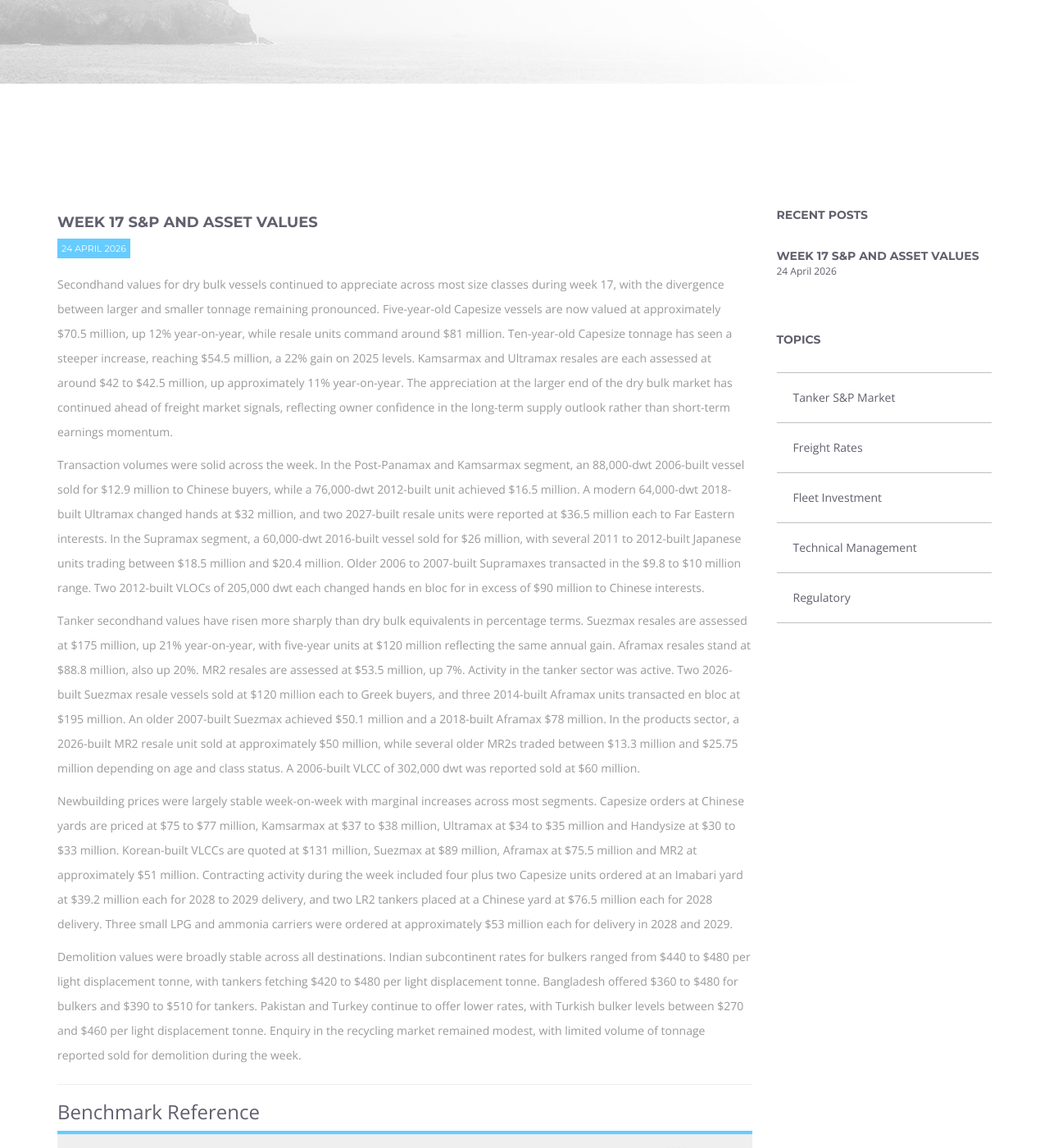
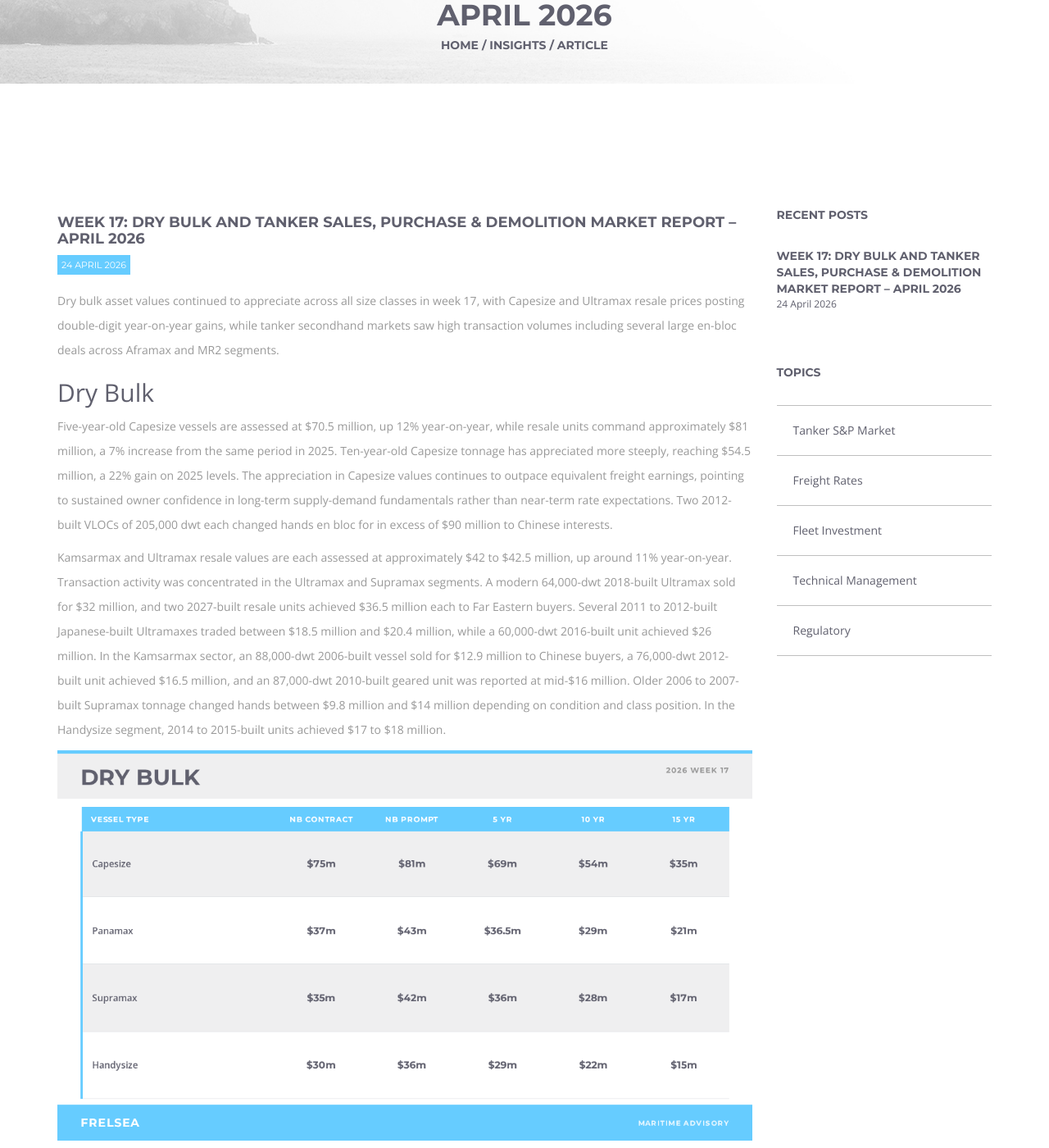
Before and after one commit to frelsea/frelsea.github.io, a Jekyll site: the page built from _posts/2026-04-24-week-17-market-commentary.md, in a window 1280 px wide and 1400 px high, scrolled down 198 px. Shown: the whole window at 82% size. Built offline with Jekyll 4.4.1, drawn with Linux system fonts in a browser that asks for light colours; some web fonts are replaced; some of the changed text lies outside the part shown.

Commit message:
new post

```diff
--- a/_posts/2026-04-24-week-17-market-commentary.md
+++ b/_posts/2026-04-24-week-17-market-commentary.md
@@ -1,23 +1,33 @@
 ---
 layout: post
-title: "Week 17 S&P and Asset Values"
+title: "Week 17: Dry Bulk and Tanker Sales, Purchase & Demolition Market Report – April 2026"
 date: 2026-04-24
+description: "Capesize resale values reached $81m (+7% YoY) in week 17, with Suezmax up 21% and active en-bloc Aframax and MR2 transactions across the tanker market."
+tags: [dry-bulk, tankers, s-and-p, demolition, newbuilding, capesize, suezmax, aframax, mr, lr2, kamsarmax, ultramax, vlcc]
 ---
 
-Secondhand values for dry bulk vessels continued to appreciate across most size classes during week 17, with the divergence between larger and smaller tonnage remaining pronounced. Five-year-old Capesize vessels are now valued at approximately $70.5 million, up 12% year-on-year, while resale units command around $81 million. Ten-year-old Capesize tonnage has seen a steeper increase, reaching $54.5 million, a 22% gain on 2025 levels. Kamsarmax and Ultramax resales are each assessed at around $42 to $42.5 million, up approximately 11% year-on-year. The appreciation at the larger end of the dry bulk market has continued ahead of freight market signals, reflecting owner confidence in the long-term supply outlook rather than short-term earnings momentum.
+Dry bulk asset values continued to appreciate across all size classes in week 17, with Capesize and Ultramax resale prices posting double-digit year-on-year gains, while tanker secondhand markets saw high transaction volumes including several large en-bloc deals across Aframax and MR2 segments.
 
-Transaction volumes were solid across the week. In the Post-Panamax and Kamsarmax segment, an 88,000-dwt 2006-built vessel sold for $12.9 million to Chinese buyers, while a 76,000-dwt 2012-built unit achieved $16.5 million. A modern 64,000-dwt 2018-built Ultramax changed hands at $32 million, and two 2027-built resale units were reported at $36.5 million each to Far Eastern interests. In the Supramax segment, a 60,000-dwt 2016-built vessel sold for $26 million, with several 2011 to 2012-built Japanese units trading between $18.5 million and $20.4 million. Older 2006 to 2007-built Supramaxes transacted in the $9.8 to $10 million range. Two 2012-built VLOCs of 205,000 dwt each changed hands en bloc for in excess of $90 million to Chinese interests.
+## Dry Bulk
 
-Tanker secondhand values have risen more sharply than dry bulk equivalents in percentage terms. Suezmax resales are assessed at $175 million, up 21% year-on-year, with five-year units at $120 million reflecting the same annual gain. Aframax resales stand at $88.8 million, also up 20%. MR2 resales are assessed at $53.5 million, up 7%. Activity in the tanker sector was active. Two 2026-built Suezmax resale vessels sold at $120 million each to Greek buyers, and three 2014-built Aframax units transacted en bloc at $195 million. An older 2007-built Suezmax achieved $50.1 million and a 2018-built Aframax $78 million. In the products sector, a 2026-built MR2 resale unit sold at approximately $50 million, while several older MR2s traded between $13.3 million and $25.75 million depending on age and class status. A 2006-built VLCC of 302,000 dwt was reported sold at $60 million.
+Five-year-old Capesize vessels are assessed at $70.5 million, up 12% year-on-year, while resale units command approximately $81 million, a 7% increase from the same period in 2025. Ten-year-old Capesize tonnage has appreciated more steeply, reaching $54.5 million, a 22% gain on 2025 levels. The appreciation in Capesize values continues to outpace equivalent freight earnings, pointing to sustained owner confidence in long-term supply-demand fundamentals rather than near-term rate expectations. Two 2012-built VLOCs of 205,000 dwt each changed hands en bloc for in excess of $90 million to Chinese interests.
 
-Newbuilding prices were largely stable week-on-week with marginal increases across most segments. Capesize orders at Chinese yards are priced at $75 to $77 million, Kamsarmax at $37 to $38 million, Ultramax at $34 to $35 million and Handysize at $30 to $33 million. Korean-built VLCCs are quoted at $131 million, Suezmax at $89 million, Aframax at $75.5 million and MR2 at approximately $51 million. Contracting activity during the week included four plus two Capesize units ordered at an Imabari yard at $39.2 million each for 2028 to 2029 delivery, and two LR2 tankers placed at a Chinese yard at $76.5 million each for 2028 delivery. Three small LPG and ammonia carriers were ordered at approximately $53 million each for delivery in 2028 and 2029.
+Kamsarmax and Ultramax resale values are each assessed at approximately $42 to $42.5 million, up around 11% year-on-year. Transaction activity was concentrated in the Ultramax and Supramax segments. A modern 64,000-dwt 2018-built Ultramax sold for $32 million, and two 2027-built resale units achieved $36.5 million each to Far Eastern buyers. Several 2011 to 2012-built Japanese-built Ultramaxes traded between $18.5 million and $20.4 million, while a 60,000-dwt 2016-built unit achieved $26 million. In the Kamsarmax sector, an 88,000-dwt 2006-built vessel sold for $12.9 million to Chinese buyers, a 76,000-dwt 2012-built unit achieved $16.5 million, and an 87,000-dwt 2010-built geared unit was reported at mid-$16 million. Older 2006 to 2007-built Supramax tonnage changed hands between $9.8 million and $14 million depending on condition and class position. In the Handysize segment, 2014 to 2015-built units achieved $17 to $18 million.
 
-Demolition values were broadly stable across all destinations. Indian subcontinent rates for bulkers ranged from $440 to $480 per light displacement tonne, with tankers fetching $420 to $480 per light displacement tonne. Bangladesh offered $360 to $480 for bulkers and $390 to $510 for tankers. Pakistan and Turkey continue to offer lower rates, with Turkish bulker levels between $270 and $460 per light displacement tonne. Enquiry in the recycling market remained modest, with limited volume of tonnage reported sold for demolition during the week.
+![Dry bulk secondhand vessel benchmark values, week 17 2026](/assets/img/benchmarks/2026-w17-sp-benchmarks-dry-bulk.png)
 
----
+## Tankers
 
-### Benchmark Reference
+Tanker secondhand values have risen more sharply than dry bulk equivalents in percentage terms. Suezmax resales are assessed at $175 million, up 21% year-on-year, and five-year Suezmax units at $120 million, reflecting the same annual gain. Aframax resales stand at $88.8 million, up 20% year-on-year, and MR2 resales at $53.5 million, up 7%.
 
-![S&P Benchmark Values](/assets/img/benchmarks/2026-w17-sp-benchmarks.png)
+Transaction volumes in the tanker sector were high. Two 2026-built Suezmax resale vessels achieved $120 million each to Greek buyers, and a pair of 2014-built Suezmax units changed hands en bloc for $140 million. An older 2007-built Suezmax was reported at $50.1 million. Three 2014-built Aframax units transacted en bloc at $195 million, and a 2018-built Aframax achieved $78 million. A 2006-built VLCC of 302,000 dwt sold for $60 million. In the LR1 segment, a pair of 2007-built units sold at $20 million each, a 2008-built unit achieved $19 million to Greek buyers, and a 2006-built unit was reported at $16.5 million. MR2 activity was particularly broad: a 2026-built resale unit achieved approximately $50 million, three 2014-built Korean-built MR2 units transacted en bloc at $105 million to Turkish interests, a 2011-built unit sold at $25.5 million and a 2010-built unit at $20.8 million. Older 2006-built MR2 tonnage traded at $13.3 million, and a separate 2010-built unit achieved $22 million to Greek buyers.
 
-![Demolition Benchmarks](/assets/img/benchmarks/2026-w17-demo-benchmarks.png)
+![Tanker secondhand vessel benchmark values, week 17 2026](/assets/img/benchmarks/2026-w17-sp-benchmarks-tankers.png)
+
+## Demolition and Newbuilding
+
+Demolition values were stable across all destinations during the week. Indian subcontinent rates for bulkers ranged from $440 to $480 per light displacement tonne, with tankers assessed at $420 to $480 per light displacement tonne. Bangladesh offered $360 to $480 for bulkers and $390 to $510 for tankers. Pakistan assessed bulkers at $270 to $400 and tankers at $280 to $440 per light displacement tonne. Turkey remained the lowest-returning destination, with bulker rates between $270 and $460 per light displacement tonne. Enquiry in the recycling market was limited. A 1996-built bulk carrier changed hands at approximately $439 per light displacement tonne to a Bangladeshi buyer, and a 1998-built Panamax-sized bulker was reported sold as-is in Indonesia at $461 per light displacement tonne.
+
+Newbuilding prices were broadly flat week-on-week. Capesize orders at Chinese yards are quoted at $75 to $77 million, Kamsarmax at $37 to $38 million, Ultramax at $34 to $35 million and Handysize at $30 to $33 million. Korean-built VLCCs are priced at $131 million, Suezmax at $89 million, Aframax at $75.5 million and MR2 at approximately $51 million. Contracting activity was active during the week. Four plus two Capesize units were ordered at an Imabari yard at $39.2 million each for 2028 to 2029 delivery. Two LR2 tankers were placed at a Chinese yard at $76.5 million each for 2028 delivery, and two MR2 tankers at a Korean yard at approximately $51 million each. Eight VLCC-equivalent units were contracted at a Chinese yard at $123 million each for 2028 to 2030 delivery. A South Korean shipbuilder received an order for four stainless-steel chemical tankers from a Norwegian operator at approximately $72.5 million each for 2027 delivery.
+
+![Demolition benchmark rates by destination, week 17 2026](/assets/img/benchmarks/2026-w17-demo-benchmarks.png)
```
Also changed, not shown: assets/img/benchmarks/2026-w17-sp-benchmarks-dry-bulk.png (renamed from assets/img/benchmarks/2026-w17-sp-benchmarks.png), assets/img/benchmarks/2026-w17-sp-benchmarks-tankers.png (added), 4 other files.
